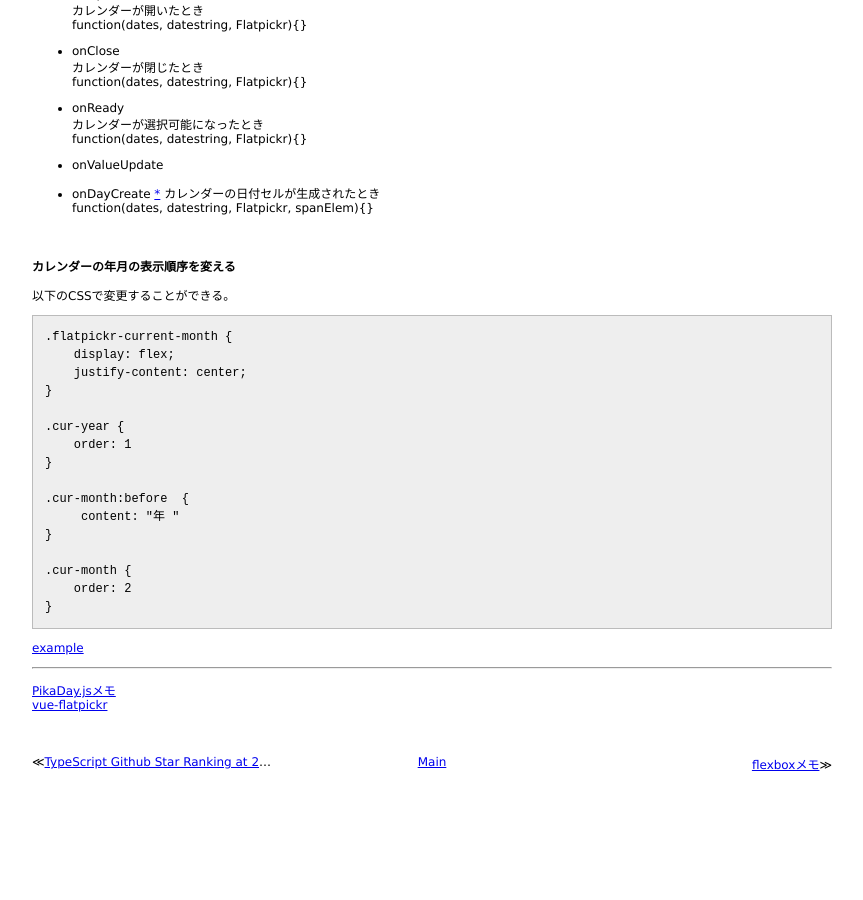
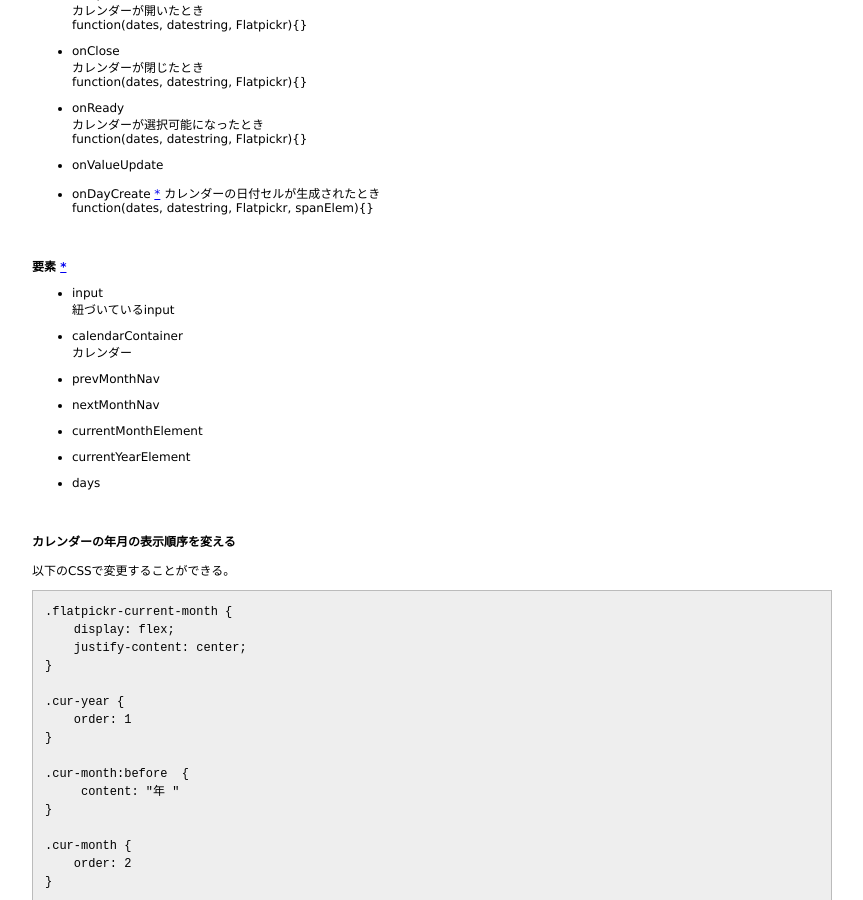
Before and after one commit to 38elements/38elements.github.com, a Jekyll site: the page built from _posts/2016-11-05-flatpickr.md, in a window 1280 px wide and 900 px high, scrolled down 2359 px. Shown: the whole window, without its empty margins (208-1071 px from the left). Built offline with Jekyll 4.4.1, drawn with Linux system fonts in a browser that asks for light colours; before the commit the page ends 3200 px from its top, so only the background shows below that.

Commit message:
Update 2016-11-05-flatpickr.md

```diff
--- a/_posts/2016-11-05-flatpickr.md
+++ b/_posts/2016-11-05-flatpickr.md
@@ -182,6 +182,26 @@ function(dates, datestring, Flatpickr, spanElem){}
 
 <br>
 
+#### 要素 [\*](https://chmln.github.io/flatpickr/instance-methods-properties-elements/#elements)
+
+* input
+紐づいているinput
+
+* calendarContainer
+カレンダー
+
+* prevMonthNav
+
+* nextMonthNav
+
+* currentMonthElement
+
+* currentYearElement
+
+* days
+
+<br>
+
 #### カレンダーの年月の表示順序を変える
 
 以下のCSSで変更することができる。
```
